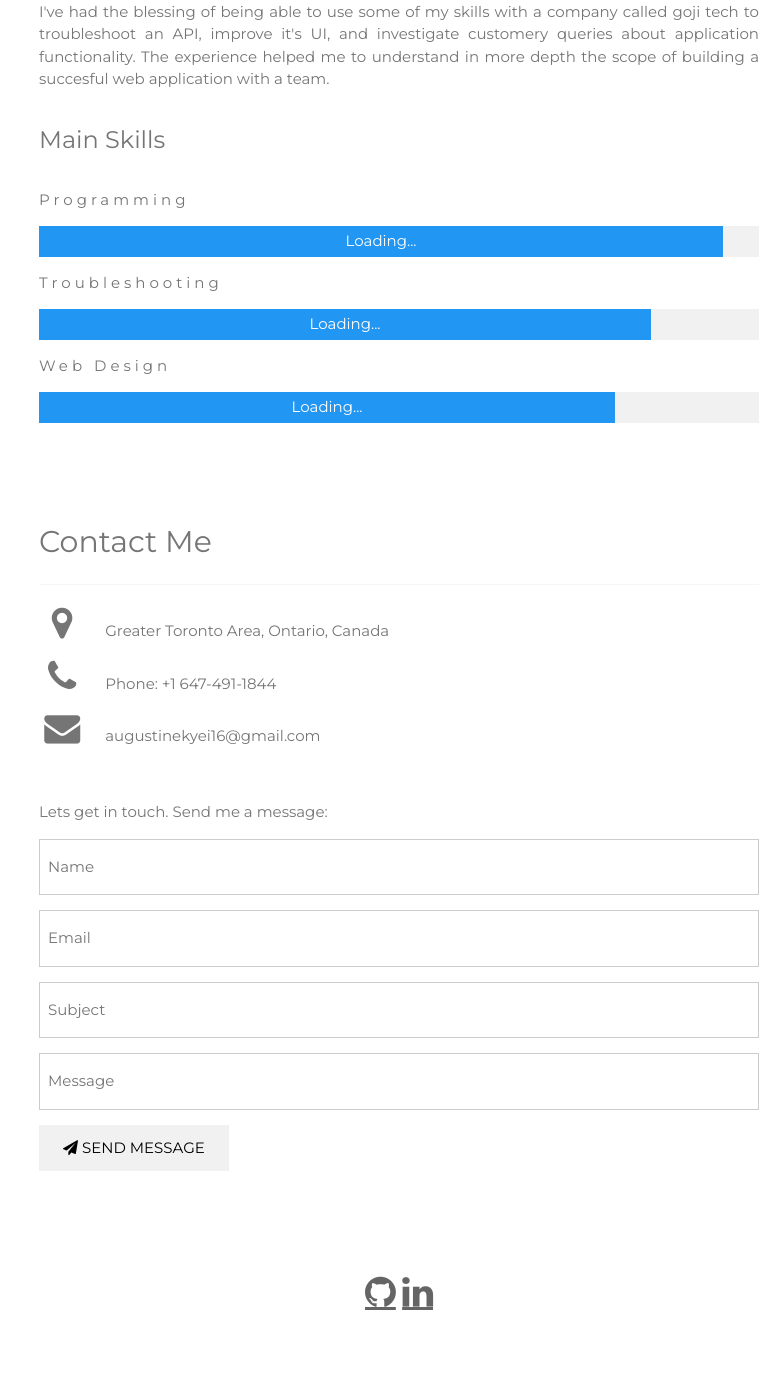
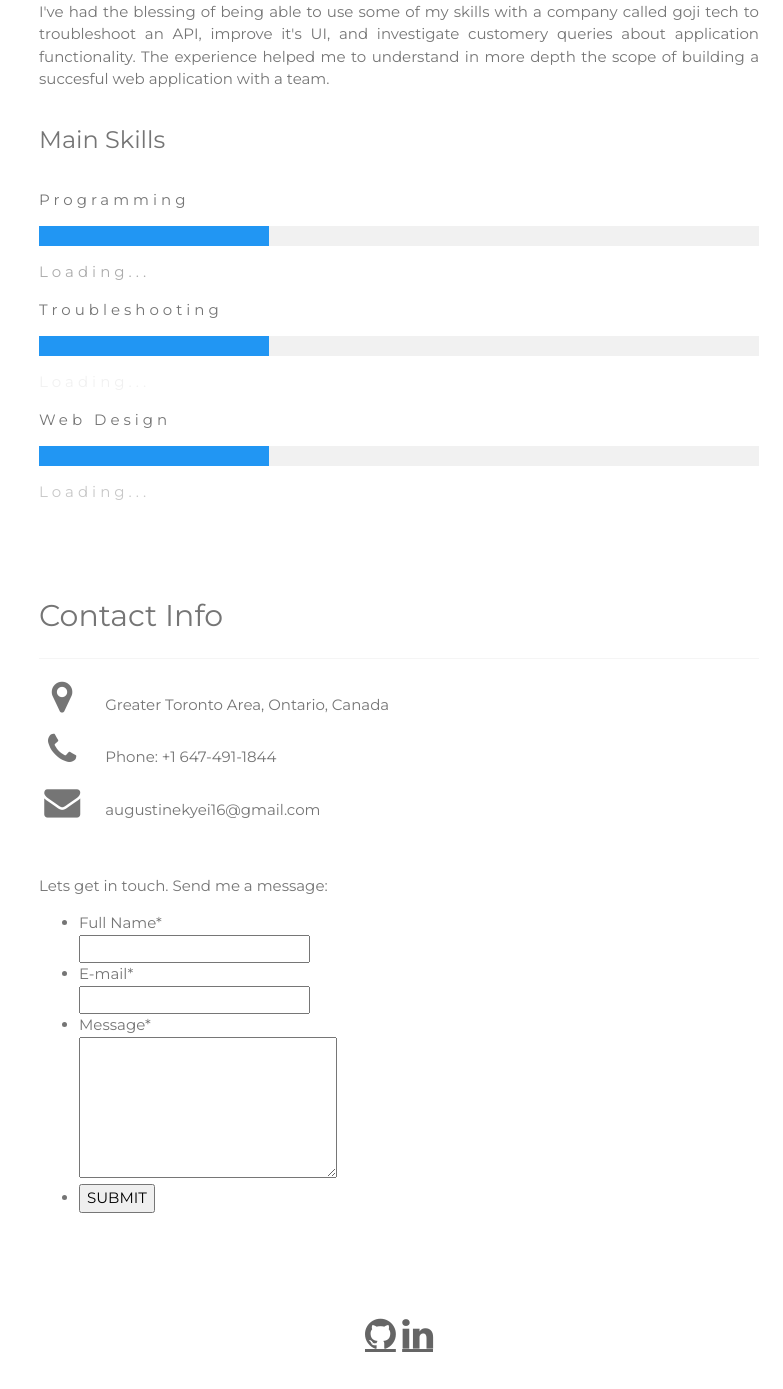
Before and after one commit to augustine24/Personal-site, a Django app: page / in a window 1280 px wide. Shown: the part 920-2309 px from the top of the page, without its empty margins (497-1280 px from the left). Before the commit the page ends 2230 px from the top, so only its background shows below. Run offline with Django 4.2, Linux system fonts and the light colour scheme; data that the repository does not hold is empty; some libraries are stand-ins or nearby versions.

Commit message:
July 18th modifications
Changes to front-end visually, added messaging functionality, and prepared back-end for live emails system.

```diff
--- /dev/null
+++ b/myblog/forms.py
@@ -0,0 +1,6 @@
+from django import forms
+
+class ContactForm(forms.Form):
+    name = forms.CharField(max_length=100)
+    email = forms.EmailField()
+    message = forms.CharField(widget=forms.Textarea)
--- a/myblog/templates/myblog/home.html
+++ b/myblog/templates/myblog/home.html
@@ -31,8 +31,6 @@
     <i class="fa fa-remove"></i>
   </a>
   <div class="w3-bar-block w3-center">
-    <a href="#" class="w3-bar-item w3-button w3-text-grey w3-hover-black" onclick="closeNav()">Home</a>
-    <a href="#portfolio" class="w3-bar-item w3-button w3-text-grey w3-hover-black" onclick="closeNav()">Skills</a>
     <a href="#about" class="w3-bar-item w3-button w3-text-grey w3-hover-black" onclick="closeNav()">About</a>
     <a href="#contact" class="w3-bar-item w3-button w3-text-grey w3-hover-black" onclick="closeNav()">Contact</a>
   </div>
@@ -86,28 +84,76 @@
     <p>
       I've had the blessing of being able to use some of my skills with a company called goji tech to troubleshoot an API, improve it's UI, and investigate customery queries about application functionality. The experience helped me to understand in more depth the scope of building a succesful web application with a team.
     </p>
+    <style>
+      .loading-bar {
+        width: 100%;
+        height: 20px;
+        background-color: #f1f1f1;
+      }
+
+      .loading-bar .progress-bar {
+        width: 0%;
+        height: 100%;
+        background-color: #2196F3;
+        animation: progress 5s linear infinite;
+      }
+
+      @keyframes progress {
+        0% { width: 0%; }
+        100% { width: 100%; }
+      }
+
+      @keyframes fade {
+        0% { opacity: 0; }
+        50% { opacity: 1; }
+        100% { opacity: 0; }
+      }
+
+      .loading-text {
+        animation: fade 2s linear infinite;
+      }
+      </style>
+      </head>
+      <body>
         <h3 class="w3-padding-16">Main Skills</h3>
         <p class="w3-wide">Programming</p>
         <div class="w3-light-grey">
-      <div class="w3-container w3-center w3-padding-small w3-blue" style="width:95%">Loading...</div>
+          <div class="loading-bar">
+            <div class="progress-bar"></div>
           </div>
+        </div>
+        <p class="w3-wide loading-text">Loading...</p>
+
         <p class="w3-wide">Troubleshooting</p>
         <div class="w3-light-grey">
-      <div class="w3-container w3-center w3-padding-small w3-blue" style="width:85%">Loading...</div>
+          <div class="loading-bar">
+            <div class="progress-bar"></div>
           </div>
+        </div>
+        <p class="w3-wide loading-text">Loading...</p>
+
         <p class="w3-wide">Web Design</p>
         <div class="w3-light-grey">
-      <div class="w3-container w3-center w3-padding-small w3-blue" style="width:80%">Loading...</div>
-    </div><br>
+          <div class="loading-bar">
+            <div class="progress-bar"></div>
+          </div>
+        </div>
+        <p class="w3-wide loading-text">Loading...</p>
 
-
+        <script>
+          const loadingTexts = document.getElementsByClassName("loading-text");
+          for (let i = 0; i < loadingTexts.length; i++) {
+            loadingTexts[i].style.animationDelay = `${i * 0.5}s`;
+          }
+        </script>
+      </body>
 
   <!-- End About Section -->
   </div>
 
   <!-- Contact Section -->
   <div class="w3-padding-32 w3-content w3-text-grey" id="contact" style="margin-bottom:64px">
-    <h2>Contact Me</h2>
+    <h2>Contact Info</h2>
     <hr class="w3-opacity">
 
     <div class="w3-section">
@@ -119,18 +165,81 @@
     <!-- Image of location/map -->
 
     <br>
+    <!DOCTYPE html>
+<html>
+<head>
+    <title>Contact Us Form</title>
+    <style>
+        .success-message {
+            color: green;
+        }
+        .form-section.page-section li:first-child {
+          list-style-type: none;
+      }
+
+    </style>
+    <script>
+        document.addEventListener('DOMContentLoaded', function() {
+            var form = document.getElementById('contactForm');
+            form.addEventListener('submit', function(event) {
+                event.preventDefault();
+                // Perform form submission or AJAX request here
+                // If successful, display the success message
+                var successMessage = document.getElementById('successMessage');
+                successMessage.textContent = "Message sent successfully.";
+                form.reset();
+            });
+        });
+    </script>
+</head>
+<body>
+    <form id="contactForm">
         <p>Lets get in touch. Send me a message:</p>
-    <form action="/action_page.php" target="_blank">
-      <p><input class="w3-input w3-padding-16 w3-border" type="text" placeholder="Name" required name="Name"></p>
-      <p><input class="w3-input w3-padding-16 w3-border" type="text" placeholder="Email" required name="Email"></p>
-      <p><input class="w3-input w3-padding-16 w3-border" type="text" placeholder="Subject" required name="Subject"></p>
-      <p><input class="w3-input w3-padding-16 w3-border" type="text" placeholder="Message" required name="Message"></p>
-      <p>
-        <button class="w3-button w3-light-grey w3-padding-large" type="submit">
-          <i class="fa fa-paper-plane"></i> SEND MESSAGE
-        </button>
-      </p>
+        <ul class="form-section page-section">
+            <li id="cid_9" class="form-input-wide" data-type="control_head">
+                <div class="form-header-group header-large">
+                </div>
+            </li>
+            <li class="form-line jf-required" data-type="control_textbox" id="id_8">
+                <label class="form-label form-label-top form-label-auto" id="label_8" for="input_8">Full Name<span class="form-required">*</span></label>
+                <div id="cid_8" class="form-input-wide jf-required">
+                    <input type="text" id="input_8" name="q8_fullName" data-type="input-textbox" class="form-textbox validate[required]" data-defaultvalue="" size="25" value="" placeholder=" " data-component="textbox" aria-labelledby="label_8" required="">
+                </div>
+            </li>
+            <li class="form-line jf-required" data-type="control_email" id="id_7">
+                <label class="form-label form-label-top form-label-auto" id="label_7" for="input_7">E-mail<span class="form-required">*</span></label>
+                <div id="cid_7" class="form-input-wide jf-required">
+                    <input type="email" id="input_7" name="q7_email" class="form-textbox validate[required, Email]" data-defaultvalue="" size="25" value="" placeholder=" " data-component="email" aria-labelledby="label_7" required="">
+                </div>
+            </li>
+            <li class="form-line jf-required" data-type="control_textarea" id="id_4">
+                <label class="form-label form-label-top form-label-auto" id="label_4" for="input_4">Message<span class="form-required">*</span></label>
+                <div id="cid_4" class="form-input-wide jf-required">
+                    <textarea id="input_4" class="form-textarea validate[required]" name="q4_message4" cols="28" rows="6" data-component="textarea" required="" aria-labelledby="label_4"></textarea>
+                </div>
+            </li>
+            <li class="form-line" data-type="control_button" id="id_2">
+                <div id="cid_2" class="form-input-wide">
+                    <div data-align="center" class="form-buttons-wrapper form-buttons-center jsTest-button-wrapperField">
+                        <button id="input_2" type="submit" class="form-submit-button form-submit-button-none submit-button jf-form-buttons jsTest-submitField" data-component="button" data-content="">SUBMIT</button>
+                    </div>
+                </div>
+            </li>
+            <li style="display:none">Should be Empty: <input type="text" name="website" value=""></li>
+              <input type="hidden" name="recipient" value="augustinkyei16@gmail.com">
+        </ul>
     </form>
+    <div id="successMessage" class="success-message"></div>
+</body>
+</html>
+
+  {% if email_sent %}
+      <div class="confirmation-message">Email sent successfully!</div>
+  {% endif %}
+
+{% if email_sent %}
+    <div class="confirmation-message">Email sent successfully!</div>
+{% endif %}
   <!-- End Contact Section -->
   </div>
 
--- a/myblog/urls.py
+++ b/myblog/urls.py
@@ -20,6 +20,7 @@
 from django.conf.urls.static import static
 from django.urls import path
 from django.contrib import admin
+from .views import contact_form
 
 
 
--- a/myblog/views.py
+++ b/myblog/views.py
@@ -1,7 +1,16 @@
+from django.http import BadHeaderError, HttpResponse, HttpResponseRedirect
 from django.views.generic import ListView, DetailView, CreateView, UpdateView, DeleteView
 from .models import Post
 from django.contrib.auth.mixins import LoginRequiredMixin
 from django.urls import reverse_lazy
+from django.conf import settings
+from django.core.mail import send_mail
+from django.shortcuts import redirect, render
+from django.views.decorators.http import require_http_methods
+from .forms import ContactForm
+from django.core.mail import send_mail, BadHeaderError
+
+
 
 class HomeView(ListView):
     model = Post
@@ -35,3 +44,22 @@
     model = Post
     template_name = 'myblog/post_delete.html'
     success_url = reverse_lazy('myblog:home')
+
+def contact_form(request):
+    if request.method == 'POST':
+        full_name = request.POST.get('q8_fullName')
+        email = request.POST.get('q7_email')
+        message = request.POST.get('q4_message4')
+
+        # Send email
+        send_mail(
+            'New Contact Form Submission',
+            f'Full Name: {full_name}\nEmail: {email}\nMessage: {message}',
+            settings.DEFAULT_FROM_EMAIL,
+            [settings.CONTACT_FORM_EMAIL],  # Replace with your specific email address
+            fail_silently=False,
+        )
+
+        return render(request, 'contact_form.html', {'success': True})
+
+    return render(request, 'contact_form.html', {'success': False})
```
Also changed, not shown: myblog/settings.py (+12 -1 lines). Lines whose indentation alone changed are shown as unchanged.
